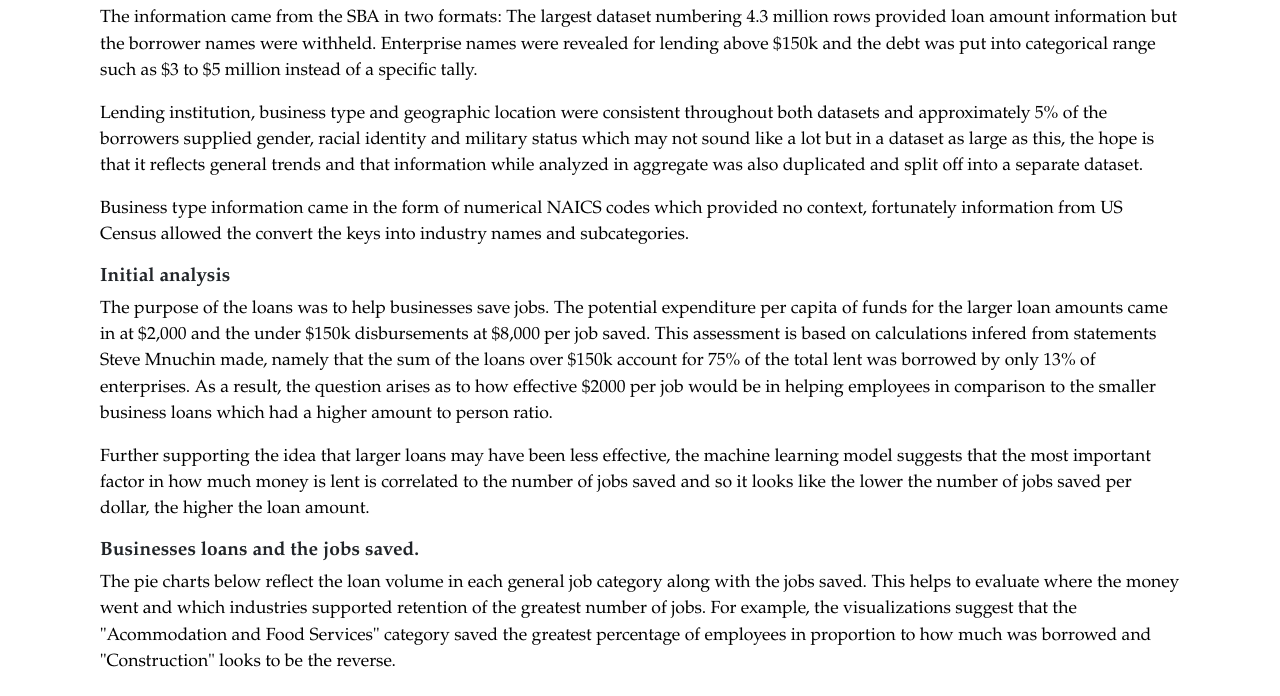
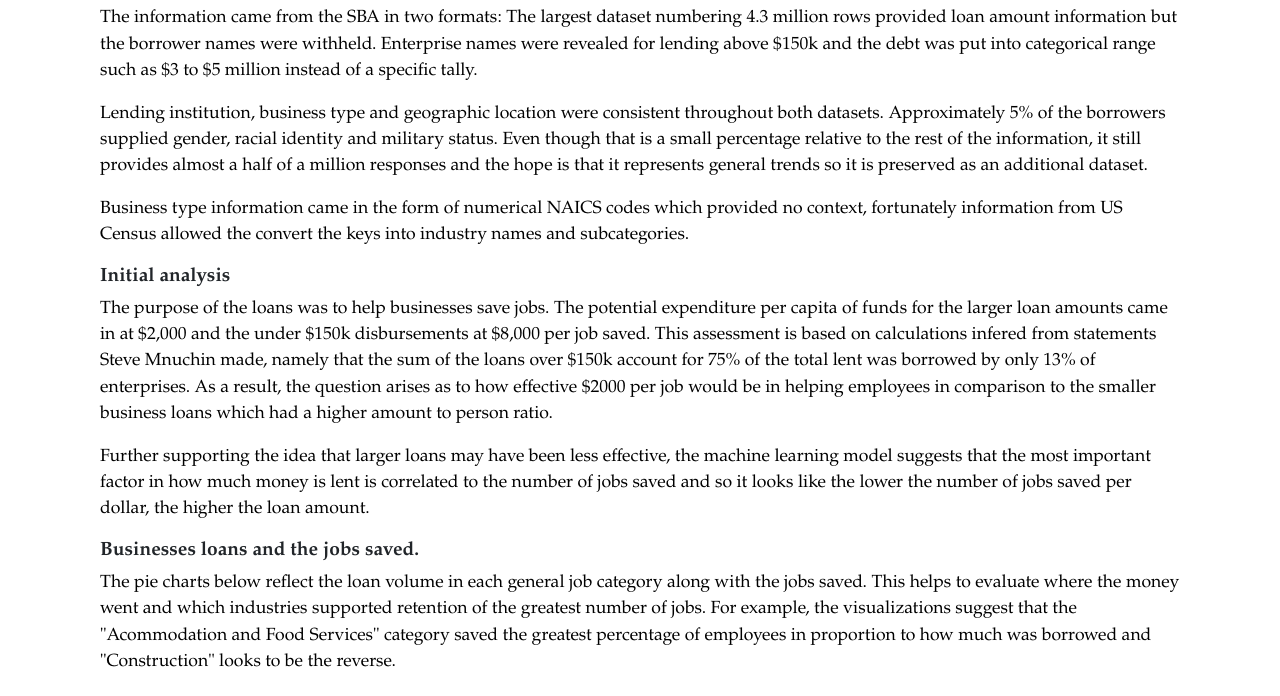
Before and after one commit to sherirosalia/cash_for_covid_clean_machine_pipeline, a plain HTML site: page docs/index.html in a window 1280 px wide. Shown: the part 1353-2049 px from the top of the page. Drawn offline with nearby package versions, Linux system fonts and the light colour scheme.

Commit message:
adjustments to text

```diff
--- a/docs/index.html
+++ b/docs/index.html
@@ -104,9 +104,10 @@
                             such as $3 to $5 million instead of a specific tally.
                         </p>
                         <p> Lending institution, business type and geographic location were consistent throughout
-                            both datasets and approximately 5% of the borrowers supplied gender, racial identity and military status which
-                            may not sound like a lot but in a dataset as large as this, the hope is that it reflects general trends and
-                            that information while analyzed in aggregate was also duplicated and split off into a separate dataset.
+                            both datasets.  Approximately 5% of the borrowers supplied gender, racial identity and military status.
+                            Even though that is a small percentage relative to the rest of the information, it still provides
+                            almost a half of a million responses and the hope is that it represents general trends so it is
+                            preserved as an additional  dataset.
                         </p>
 
                         <p>
@@ -267,7 +268,7 @@
                                 vs urban, differences between banks in various states.
                             </p>
                             <p>
-                                One race based observation for loans under $150k
+                                One of many candidates for deeper analysis is a racially based observation for loans under $150k
                                 is that Asians borrowed almost twice as much as Hispanics did while only
                             being one third the size of the Hispanic population. There could be any number of reasons for this but examining
                             rates of self employment, business types and/or cultural attitudes towards business investment may be illuminating.
```
